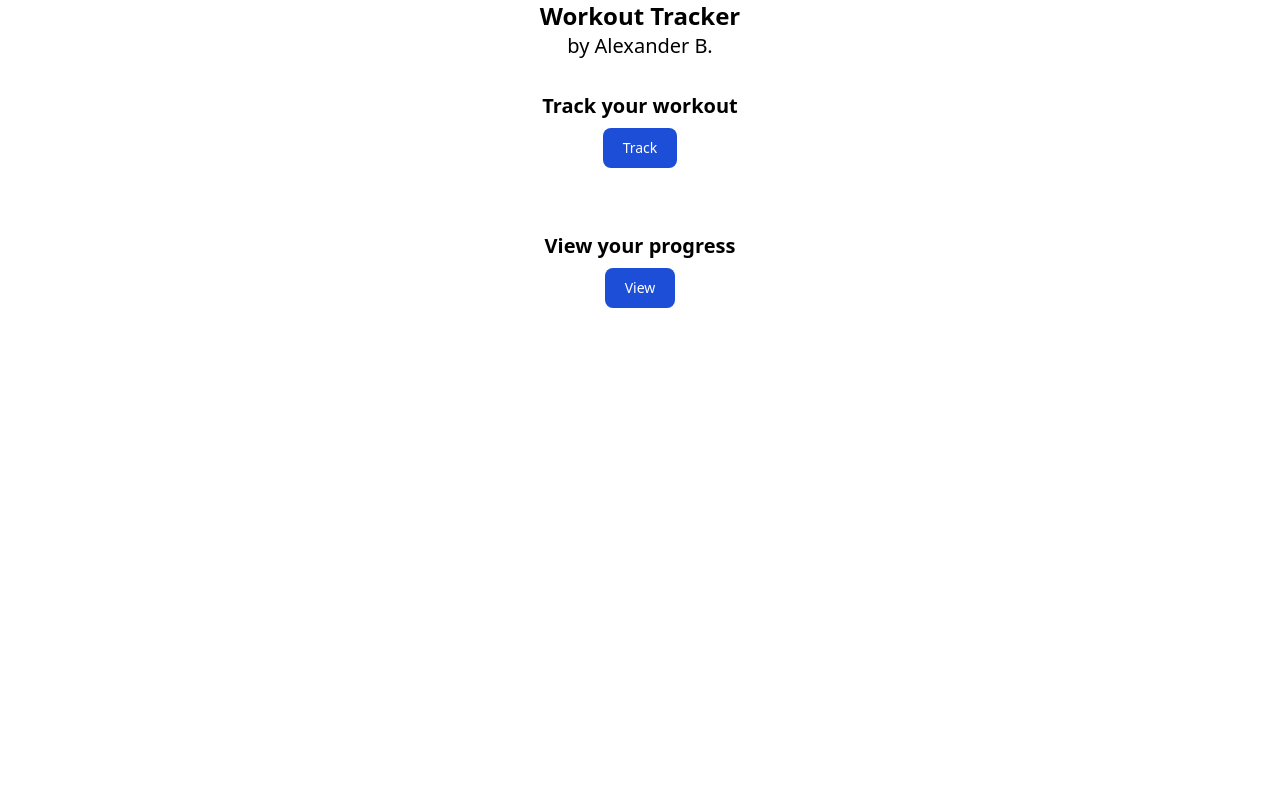
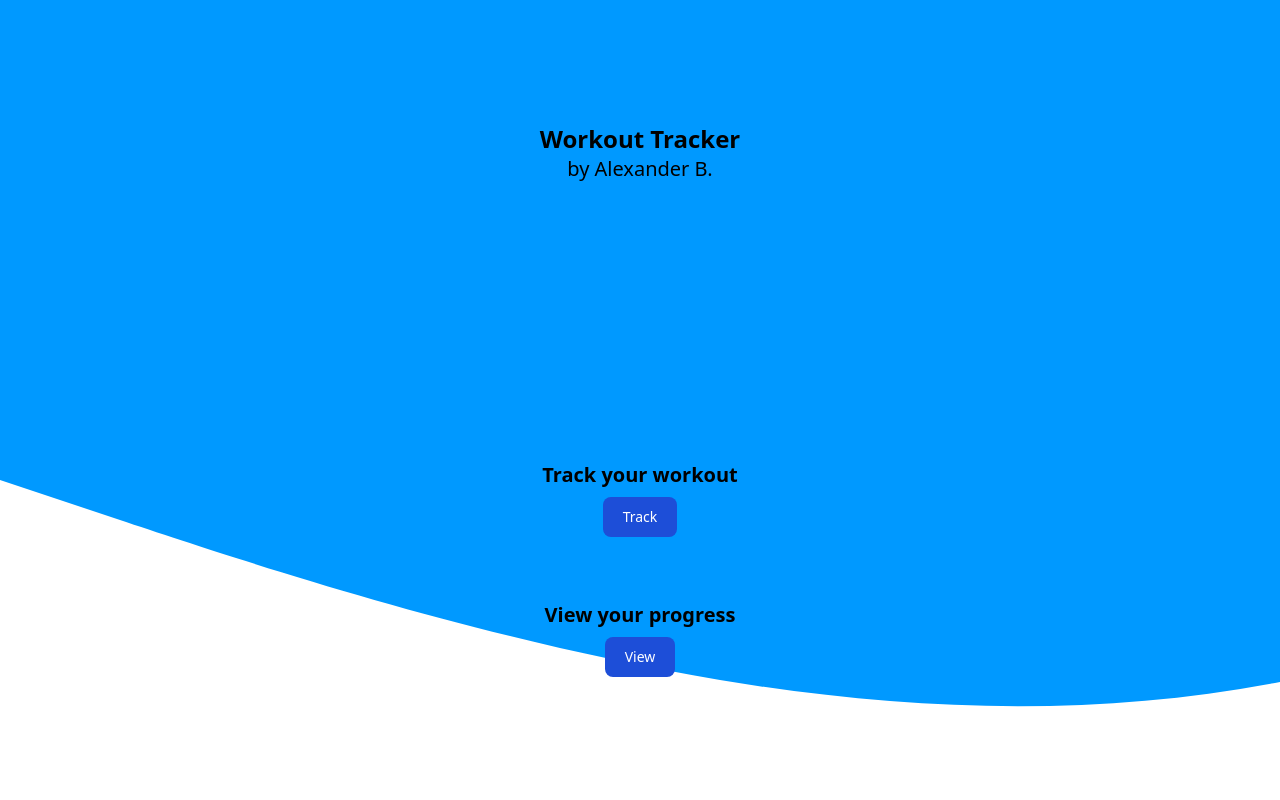
Before and after one commit to benaka17/WorkoutTracker, a Flask app: page / in a window 1280 px wide. Run offline with Flask 3, Linux system fonts and the light colour scheme; some libraries are stand-ins or nearby versions.

Commit message:
re-designing homepage, added routes

```diff
--- a/templates/index.html
+++ b/templates/index.html
@@ -13,9 +13,9 @@
     <link href="https://fonts.googleapis.com/css2?family=Ubuntu&display=swap" rel="stylesheet">
     <link rel="shortcut icon" href="https://cdn-icons-png.flaticon.com/128/2112/2112184.png" type="image/x-icon">
 </head>
-<body class="flex flex-col justify-center items-center gap-y-8">
+<body class="flex flex-col justify-around gap-y-8 h-screen bg-cover" style="background-image: url('../wave.svg');">
 
-    <header class="flex flex-col justify-center items-center">
+    <header class="flex flex-col items-center">
         <h1 class="text-2xl font-bold">Workout Tracker</h1>
         <h2 class="text-xl">by Alexander B.</h2>
     </header>
--- a/templates/progress.html
+++ b/templates/progress.html
@@ -6,6 +6,6 @@
     <title>Progress</title>
 </head>
 <body>
-    <h1>progress</h1>
+    <h1>Progress</h1>
 </body>
 </html>
```
Also changed, not shown: app.py (+4 -4 lines), wave.svg (added).
